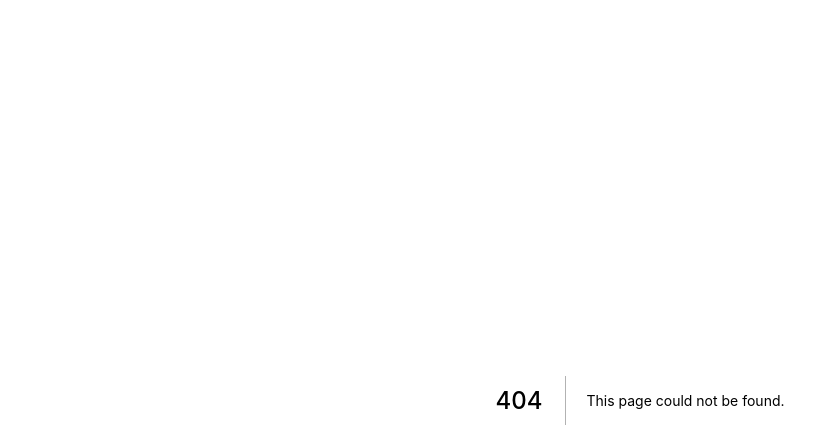
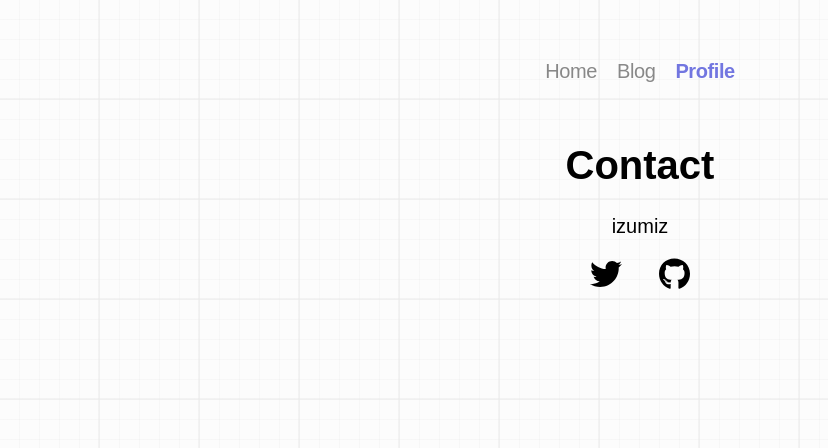
Before and after one commit to izumiz-dev/notion-blog, a Next.js app: page /profile in a window 1280 px wide. Before the commit this address had no page. Shown: the top 448 px of the page, without its empty margins (0-828 px from the left). Built offline with nearby package versions, Linux system fonts and the light colour scheme.

Commit message:
add profile

```diff
--- a/src/components/header.tsx
+++ b/src/components/header.tsx
@@ -7,8 +7,7 @@ import styles from '../styles/header.module.css'
 const navItems: { label: string; page?: string; link?: string }[] = [
   { label: 'Home', page: '/' },
   { label: 'Blog', page: '/blog' },
-  // { label: 'Contact', page: '/contact' },
-  // { label: 'Source Code', link: 'https://github.com/ijjk/notion-blog' },
+  { label: 'Profile', page: '/profile' },
 ]
 
 const Header = ({ titlePre = '' }) => {
--- a/src/pages/contact.tsx
+++ b/src/pages/profile.tsx
@@ -6,47 +6,28 @@ import contactStyles from '../styles/contact.module.css'
 
 import GitHub from '../components/svgs/github'
 import Twitter from '../components/svgs/twitter'
-import Envelope from '../components/svgs/envelope'
-import LinkedIn from '../components/svgs/linkedin'
 
 const contacts = [
   {
     Comp: Twitter,
     alt: 'twitter icon',
-    link: 'https://twitter.com/_ijjk',
+    link: 'https://twitter.com/izumiz_dev',
   },
   {
     Comp: GitHub,
     alt: 'github icon',
-    link: 'https://github.com/ijjk',
-  },
-  {
-    Comp: LinkedIn,
-    alt: 'linkedin icon',
-    link: 'https://www.linkedin.com/in/jj-kasper-0b5392166/',
-  },
-  {
-    Comp: Envelope,
-    alt: 'envelope icon',
-    link: 'mailto:jj@jjsweb.site?subject=Notion Blog',
+    link: 'https://github.com/izumiz-dev',
   },
 ]
 
-export default function Contact() {
+export default function Profile() {
   return (
     <>
       <Header titlePre="Contact" />
       <div className={sharedStyles.layout}>
-        <div className={contactStyles.avatar}>
-          <img src="/avatar.png" alt="avatar with letters JJ" height={60} />
-        </div>
-
         <h1 style={{ marginTop: 0 }}>Contact</h1>
 
-        <div className={contactStyles.name}>
-          JJ Kasper - Next.js Engineer @{' '}
-          <ExtLink href="https://vercel.com">Vercel</ExtLink>
-        </div>
+        <div className={contactStyles.name}>izumiz</div>
 
         <div className={contactStyles.links}>
           {contacts.map(({ Comp, link, alt }) => {
```
